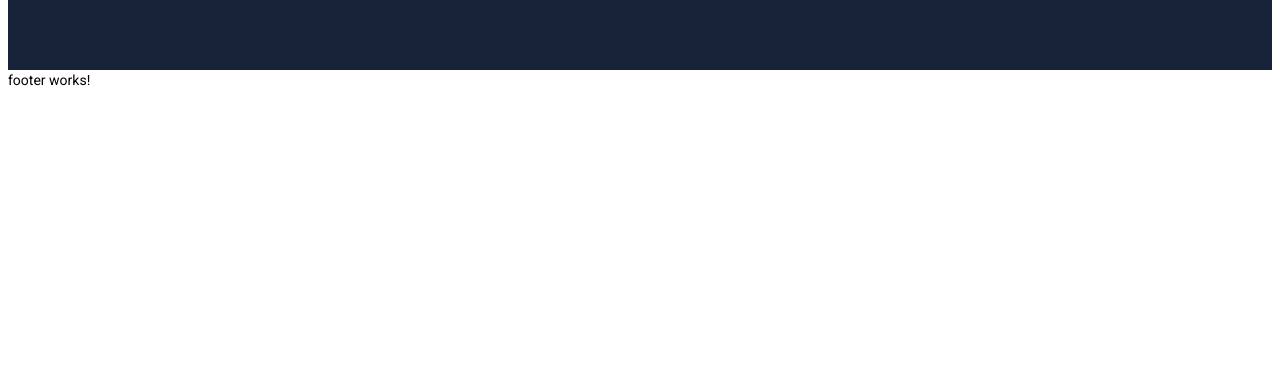
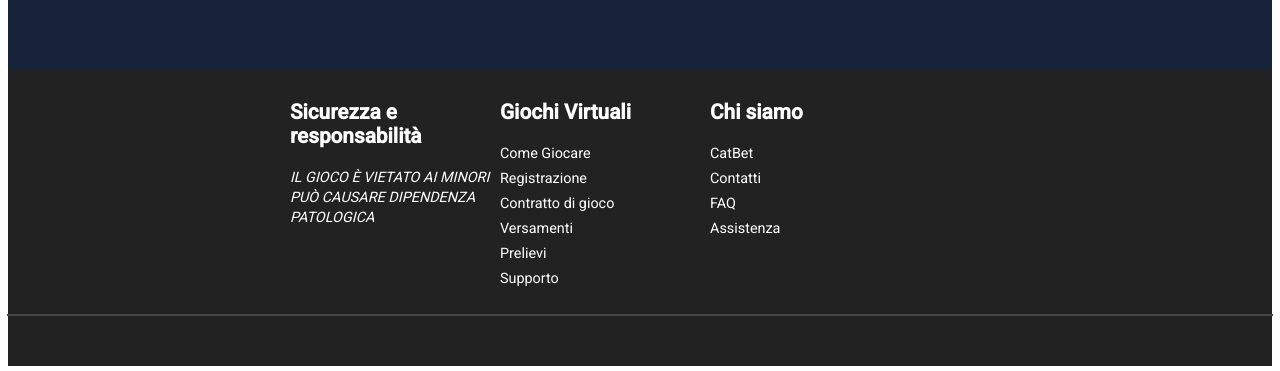
Before and after one commit to DwightKSchrute9/Capstone, an Angular app in the folder Angular/sito-scommesse/: page /home in a window 1280 px wide. Shown: the part 1129-1500 px from the top of the page. Before the commit the page ends 1231 px from the top, so only its background shows below. Built offline with nearby package versions, Linux system fonts and the light colour scheme; no server answers; a web font is replaced by a local one.

Commit message:
implementazioniUser_footer_style

```diff
--- a/Angular/sito-scommesse/src/app/auth.service.ts
+++ b/Angular/sito-scommesse/src/app/auth.service.ts
@@ -9,6 +9,11 @@ import { tap } from 'rxjs/operators';
 export class AuthenticationService {
   private readonly API_URL = 'http://localhost:8080/api';
 
+  private httpOptions = {
+    headers: new HttpHeaders({
+      'Content-Type': 'application/json',
+    })
+  };
 
   private loggedIn = new BehaviorSubject<boolean>(false);
 
@@ -17,15 +22,18 @@ export class AuthenticationService {
   login(username: string, password: string): Observable<any> {
     const url = `${this.API_URL}/auth/login`;
     const data = { username, password };
-    return this.http.post(url, data)
+    return this.http.post(url, data, this.httpOptions)
       .pipe(
-        tap(() => {
+        tap((response: any) => {
+          console.log(response)
+          localStorage.setItem('token', response.accessToken); // salva il token nel localStorage
           this.loggedIn.next(true);
         })
       );
   }
 
   logout(): void {
+    localStorage.removeItem('token'); // rimuove il token dal localStorage
     this.loggedIn.next(false);
   }
 
@@ -38,9 +46,16 @@ export class AuthenticationService {
     const data = { name, username: username, email, password, creditCard };
     return this.http.post(url, data);
   }
+
   getUserData(): Observable<any> {
-    const url = `${this.API_URL}/user`;
-    return this.http.get(url);
+    const url = `${this.API_URL}/auth/user`;
+    const token = localStorage.getItem('token'); // recupera il token dal localStorage
+    const httpOptions = {
+      headers: new HttpHeaders({
+        'Content-Type': 'application/json',
+        'Authorization': `Bearer ${token}` // aggiunge il token nell'header della richiesta
+      })
+    };
+    return this.http.get(url, httpOptions);
   }
-
 }
--- a/Angular/sito-scommesse/src/app/footer/footer.component.html
+++ b/Angular/sito-scommesse/src/app/footer/footer.component.html
@@ -1 +1,32 @@
-<p>footer works!</p>
+<footer>
+  <div class="container">
+    <div class="row">
+      <div class="col-md-4">
+        <h4>Sicurezza e responsabilità</h4>
+        <p>IL GIOCO È VIETATO AI MINORI  PUÒ CAUSARE DIPENDENZA PATOLOGICA</p>
+      </div>
+      <div class="col-md-4">
+        <h4>Giochi Virtuali</h4>
+        <ul>
+          <li>Come Giocare</li>
+          <li>Registrazione</li>
+          <li>Contratto di gioco</li>
+          <li>Versamenti</li>
+          <li>Prelievi</li>
+          <li>Supporto</li>
+        </ul>
+      </div>
+      <div class="col-md-4">
+        <h4>Chi siamo</h4>
+        <ul>
+          <li>CatBet</li>
+          <li>Contatti</li>
+          <li>FAQ</li>
+          <li>Assistenza</li>
+        </ul>
+      </div>
+    </div>
+    <hr>
+
+  </div>
+</footer>
--- /dev/null
+++ b/Angular/sito-scommesse/src/app/footer/footer.component.scss
@@ -0,0 +1,53 @@
+footer {
+  background-color: #222;
+  color: #fff;
+  padding: 30px 0;
+
+  .container {
+    display: flex;
+    flex-direction: column;
+    align-items: center;
+
+    h4 {
+      font-size: 1.3rem;
+      font-weight: bold;
+      margin-bottom: 20px;
+    }
+
+    p {
+      margin: 0;
+      font-size: 0.9rem;
+      font-style: italic;
+    }
+
+    ul {
+      margin: 0;
+      padding: 0;
+      list-style: none;
+
+      li {
+        font-size: 0.9rem;
+        margin-bottom: 5px;
+      }
+    }
+
+    hr {
+      width: 100%;
+      border: 1px solid #444;
+      margin: 20px 0;
+    }
+  }
+
+  .row {
+    display: flex;
+    justify-content: space-between;
+
+    .col-md-4 {
+      width: 30%;
+
+      &:last-child {
+        width: 40%;
+      }
+    }
+  }
+}
--- a/Angular/sito-scommesse/src/app/footer/footer.component.ts
+++ b/Angular/sito-scommesse/src/app/footer/footer.component.ts
@@ -3,7 +3,7 @@ import { Component, OnInit } from '@angular/core';
 @Component({
   selector: 'app-footer',
   templateUrl: './footer.component.html',
-  styleUrls: ['./footer.component.css']
+  styleUrls: ['./footer.component.scss']
 })
 export class FooterComponent implements OnInit {
 
--- a/Angular/sito-scommesse/src/app/login/login.component.ts
+++ b/Angular/sito-scommesse/src/app/login/login.component.ts
@@ -27,6 +27,7 @@ export class LoginComponent {
             // naviga all'URL "/utente"
             this.router.navigate(['/utente']);
 
+
           } else {
             // visualizza un messaggio di errore
             this.errorMessage = 'Credenziali non valide.';
--- a/Angular/sito-scommesse/src/app/register/register.component.html
+++ b/Angular/sito-scommesse/src/app/register/register.component.html
@@ -33,6 +33,6 @@
       <p>Processing...</p>
     </div>
     <div *ngIf="!isSubmitting && errorMessage" class="error-message">{{ errorMessage }}</div>
-    <div *ngIf="!isSubmitting && !errorMessage" class="success-message">Registration successful!</div>
+    <div *ngIf="showSuccesMessage" class="success-message">Registration successful!</div>
   </div>
 </div>
--- a/Angular/sito-scommesse/src/app/register/register.component.ts
+++ b/Angular/sito-scommesse/src/app/register/register.component.ts
@@ -14,6 +14,7 @@ export class RegisterComponent {
   creditCardNumber: string = '';
   isSubmitting: boolean = false;
   errorMessage:boolean = false;
+  showSuccesMessage: boolean = false;
 
 
   constructor(private authService: AuthenticationService) { }
@@ -23,7 +24,9 @@ export class RegisterComponent {
     this.authService.register(this.name, this.username, this.email, this.password, this.creditCardNumber)
       .subscribe(() => {
         // redirect to login page or show success message
+
         this.isSubmitting = true;
+        this.showSuccesMessage = true;
       }, (error) => {
         console.log(error);
         this.isSubmitting = false;
--- a/Angular/sito-scommesse/src/app/user.service.ts
+++ b/Angular/sito-scommesse/src/app/user.service.ts
@@ -1,15 +1,11 @@
 import { Injectable } from '@angular/core';
-import { HttpClient } from '@angular/common/http';
+import { HttpClient, HttpHeaders } from '@angular/common/http';
 import { Observable } from 'rxjs';
 
 @Injectable({
   providedIn: 'root'
 })
 export class UserService {
-  getCurrentUser() {
-    throw new Error('Method not implemented.');
-  }
-
   private readonly API_URL = 'http://localhost:8080/api/users';
 
   constructor(private http: HttpClient) { }
@@ -22,22 +18,34 @@ export class UserService {
 
   getUserProfile(): Observable<any> {
     const url = `${this.API_URL}/profile`;
-    return this.http.get(url);
+    const headers = new HttpHeaders({
+      Authorization: `Bearer ${localStorage.getItem('token')}` // aggiunge il token JWT all'header della richiesta
+    });
+    return this.http.get(url, { headers });
   }
 
   updateUserProfile(userProfile: any): Observable<any> {
     const url = `${this.API_URL}/profile`;
-    return this.http.put(url, userProfile);
+    const headers = new HttpHeaders({
+      Authorization: `Bearer ${localStorage.getItem('token')}` // aggiunge il token JWT all'header della richiesta
+    });
+    return this.http.put(url, userProfile, { headers });
   }
 
   deleteUserProfile(): Observable<any> {
     const url = `${this.API_URL}/profile`;
-    return this.http.delete(url);
+    const headers = new HttpHeaders({
+      Authorization: `Bearer ${localStorage.getItem('token')}` // aggiunge il token JWT all'header della richiesta
+    });
+    return this.http.delete(url, { headers });
   }
 
-  getUserData(): Observable<any> {
+  getUserData(jwt: string): Observable<any> {
     const url = `${this.API_URL}/data`;
-    return this.http.get(url);
+    const headers = new HttpHeaders({
+      'Content-Type': 'application/json',
+      'Authorization': `Bearer ${jwt}`
+    });
+    return this.http.get(url, { headers });
   }
-
 }
--- a/Angular/sito-scommesse/src/app/utente/utente.component.html
+++ b/Angular/sito-scommesse/src/app/utente/utente.component.html
@@ -43,11 +43,13 @@
       <mat-card class="example-card">
         <mat-card-header>
           <mat-card-title>Utente</mat-card-title>
-          <mat-card-subtitle>Email: {{ user?.email }}</mat-card-subtitle>
+          <mat-card-subtitle>Name: {{ user!.name }}</mat-card-subtitle>
+          <mat-card-subtitle>Username: {{ user!.username }}</mat-card-subtitle>
+          <mat-card-subtitle>Email: {{ user!.email }}</mat-card-subtitle>
+
         </mat-card-header>
         <mat-card-content>
-          <p>Credit Card: {{ user?.creditCard }}</p>
-          <p>Password: {{ user?.password }}</p>
+          <p>Credit Card: {{ user!.creditCard }}</p>
         </mat-card-content>
         <mat-card-actions>
           <button mat-raised-button (click)="editUserInfo()">Modifica Informazioni</button>
--- a/Angular/sito-scommesse/src/app/utente/utente.component.ts
+++ b/Angular/sito-scommesse/src/app/utente/utente.component.ts
@@ -3,6 +3,7 @@ import { Router } from '@angular/router';
 import { MatSidenav } from '@angular/material/sidenav';
 import { UserService } from '../user.service';
 import { AuthenticationService } from '../auth.service'; // importa il tuo servizio di autenticazione
+import { Utente } from './utente.model';
 
 @Component({
   selector: 'app-utente',
@@ -12,7 +13,7 @@ import { AuthenticationService } from '../auth.service'; // importa il tuo servi
 
 export class UtenteComponent {
   //user = { name: '', surname: '', email: '', creditCard: '', password: '' };
-  user: any = {};
+  user: Utente = {} as Utente;
 
 
   // Dichiarazione della proprietà isFavorite
@@ -35,7 +36,7 @@ export class UtenteComponent {
   }
 
   getUserData(): void {
-    this.userService.getUserProfile().subscribe(
+    this.authService.getUserData().subscribe(
       (userData) => {
         this.user = userData;
       },
@@ -59,7 +60,7 @@ export class UtenteComponent {
 
   onLogoutClick(): void {
     this.authService.logout(); // esegue il logout dell'utente utilizzando il servizio di autenticazione
-    this.router.navigate(['/login']); // reindirizza l'utente alla pagina di login
+    this.router.navigate(['/home']); // reindirizza l'utente alla pagina home
   }
 
   toggleSidenav() {
```
Also changed, not shown: Angular/sito-scommesse/src/app/data.service.ts (added, +23 -0 lines), Angular/sito-scommesse/src/app/utente/utente.model.ts (+6 -5 lines).
